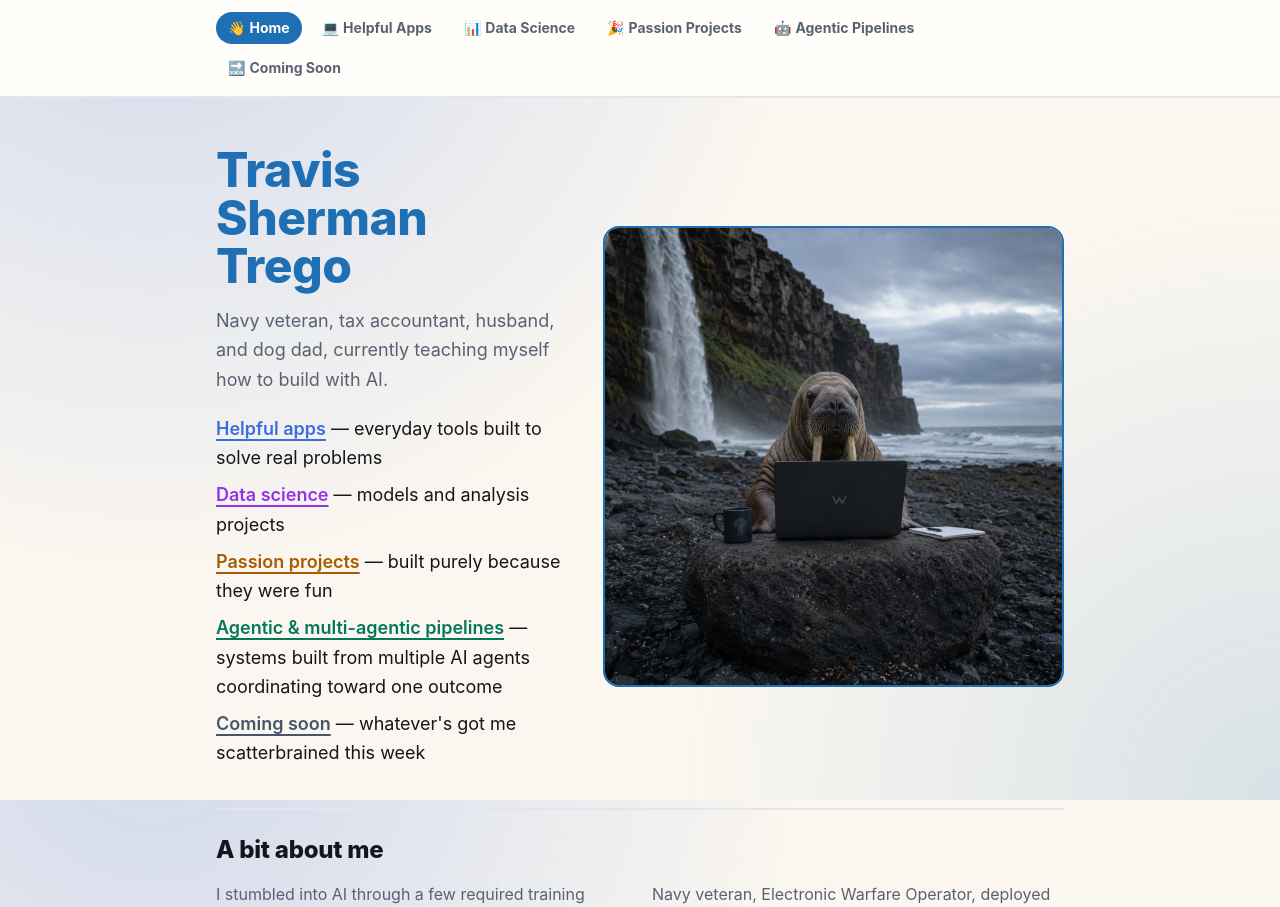
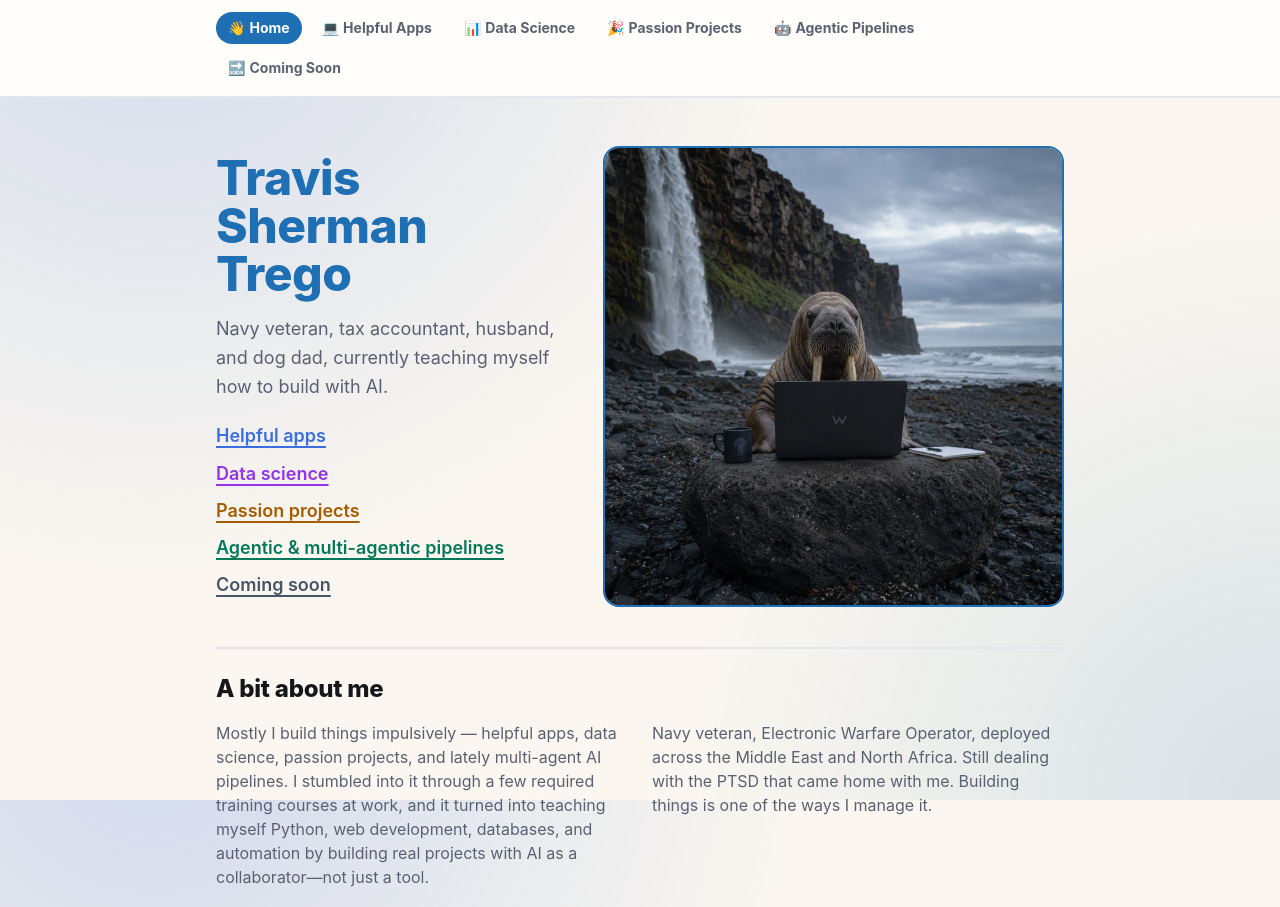
Before and after one commit to travtrego/portfolio-site, a Next.js app: page / in a window 1280 px wide. Shown: the top 907 px of the page. Built offline with nearby package versions, Linux system fonts and the light colour scheme.

Commit message:
Simplify homepage category list, restore short lead in bio
Drop the per-category descriptions from the bullet list so it reads
as a clean set of links. Bring back a short "I build things
impulsively" lead line, folded into the About Me paragraph instead
of sitting up top.

```diff
--- a/app/page.tsx
+++ b/app/page.tsx
@@ -18,32 +18,27 @@ export default function Home() {
             <li>
               <Link href="/helpful-apps" className="font-semibold underline decoration-2 underline-offset-4" style={{ color: "var(--accent-apps)" }}>
                 Helpful apps
-              </Link>{" "}
-              — everyday tools built to solve real problems
+              </Link>
             </li>
             <li>
               <Link href="/data-science" className="font-semibold underline decoration-2 underline-offset-4" style={{ color: "var(--accent-data)" }}>
                 Data science
-              </Link>{" "}
-              — models and analysis projects
+              </Link>
             </li>
             <li>
               <Link href="/passion-projects" className="font-semibold underline decoration-2 underline-offset-4" style={{ color: "var(--accent-fun)" }}>
                 Passion projects
-              </Link>{" "}
-              — built purely because they were fun
+              </Link>
             </li>
             <li>
               <Link href="/agentic-pipelines" className="font-semibold underline decoration-2 underline-offset-4" style={{ color: "var(--accent-productivity)" }}>
                 Agentic &amp; multi-agentic pipelines
-              </Link>{" "}
-              — systems built from multiple AI agents coordinating toward one outcome
+              </Link>
             </li>
             <li>
               <Link href="/coming-soon" className="font-semibold underline decoration-2 underline-offset-4" style={{ color: "var(--accent-comingsoon)" }}>
                 Coming soon
-              </Link>{" "}
-              — whatever&apos;s got me scatterbrained this week
+              </Link>
             </li>
           </ul>
         </div>
@@ -66,7 +61,7 @@ export default function Home() {
         <h2 className="text-2xl font-extrabold">A bit about me</h2>
         <div className="mt-4 grid gap-6 sm:grid-cols-2">
           <p className="text-[var(--muted)]">
-            I stumbled into AI through a few required training courses at work. Since then, I&apos;ve been teaching myself Python, web development, databases, and automation by building real projects with AI as a collaborator—not just a tool.
+            Mostly I build things impulsively — helpful apps, data science, passion projects, and lately multi-agent AI pipelines. I stumbled into it through a few required training courses at work, and it turned into teaching myself Python, web development, databases, and automation by building real projects with AI as a collaborator—not just a tool.
           </p>
           <div className="space-y-3 text-[var(--muted)]">
             {site.bio.map((paragraph, i) => (
```
